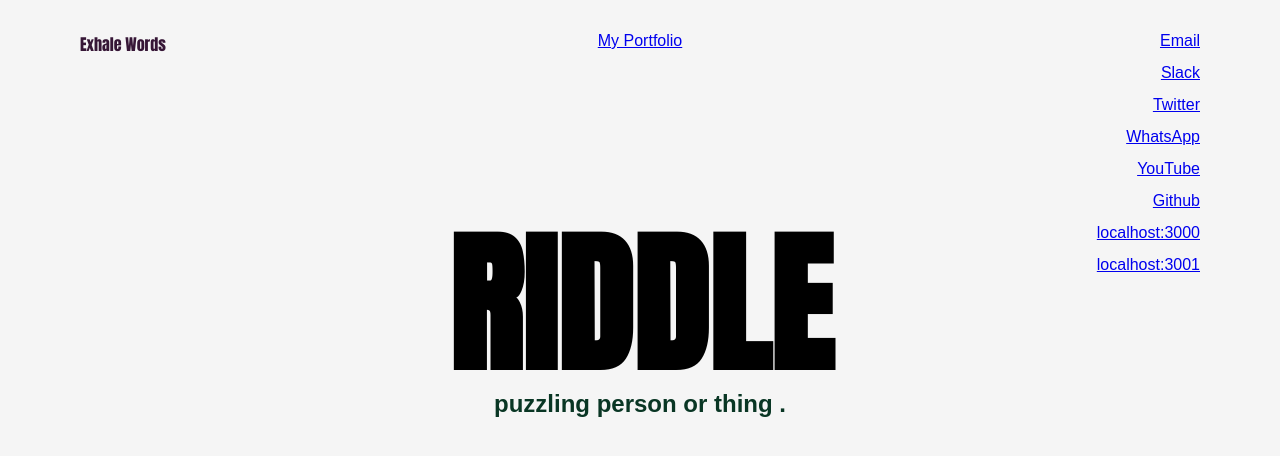
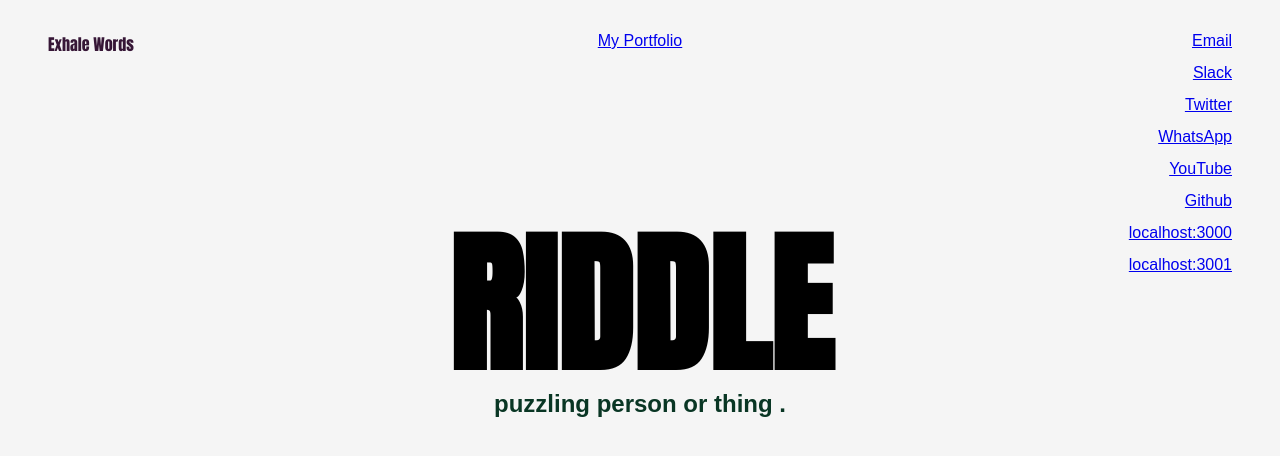
Before and after one commit to otinomz/simple-chrome-extension, a React (Create React App) app: page / in a window 1280 px wide. Shown: the top 456 px of the page. Built offline with nearby package versions, Linux system fonts and the light colour scheme.

Commit message:
chore: code cleanup

```diff
--- a/src/App.scss
+++ b/src/App.scss
@@ -21,7 +21,7 @@ body, html{
 
   p {
     position: absolute;
-    left: 5rem;
+    left: 3rem;
     top: 2rem;
     color: rgb(54, 22, 54);
     font-family: 'Anton', sans-serif;
@@ -46,7 +46,7 @@ body, html{
   .localhost,
   .localhost2 {
     position: absolute;
-    right: 5rem;
+    right: 3rem;
     top: 2rem;
     transition: 0.5s;
     font-size: 16px;
```
